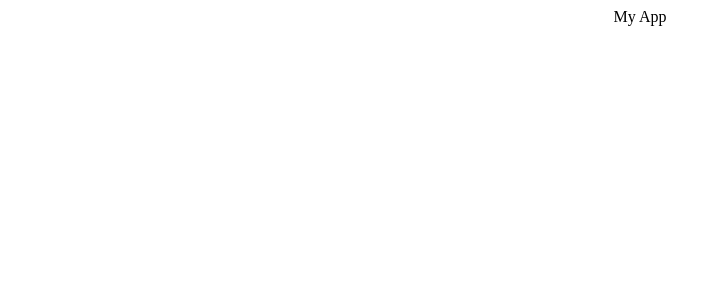
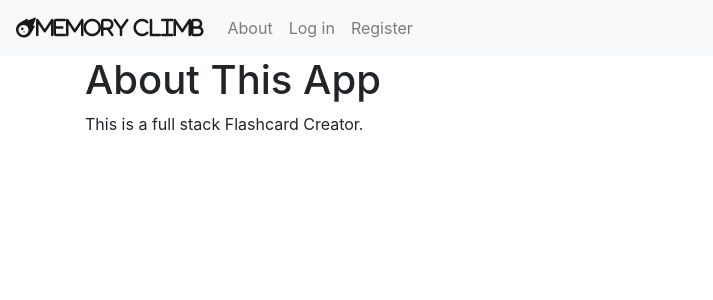
Before and after one commit to Pi-face/Project-4, a React (Create React App) app in the folder Front-end/memory-climb/: page /about in a window 1280 px wide. Shown: the top 300 px of the page, without its empty margins (0-713 px from the left). Built offline with nearby package versions, Linux system fonts and the light colour scheme.

Commit message:
Hit the quan

```diff
--- a/Front-end/memory-climb/package.json
+++ b/Front-end/memory-climb/package.json
@@ -7,7 +7,9 @@
     "@testing-library/react": "^9.5.0",
     "@testing-library/user-event": "^7.2.1",
     "axios": "^0.19.2",
+    "bootstrap": "^4.4.1",
     "react": "^16.13.1",
+    "react-bootstrap": "^1.0.1",
     "react-dom": "^16.13.1",
     "react-router-dom": "^5.1.2",
     "react-scripts": "3.4.1",
--- a/Front-end/memory-climb/public/index.html
+++ b/Front-end/memory-climb/public/index.html
@@ -13,6 +13,7 @@
     <link rel="manifest" href="%PUBLIC_URL%/manifest.json" />
     <script src="https://kit.fontawesome.com/c2603ffeb5.js" crossorigin="anonymous"></script>
 
+
     <title>MemoryClimb | Flash Cards</title>
   </head>
   <body>
--- a/Front-end/memory-climb/src/App.js
+++ b/Front-end/memory-climb/src/App.js
@@ -1,9 +1,26 @@
-import React from 'react';
+import React,{Fragment} from 'react';
+import {BrowserRouter as Router,Route,Switch} from 'react-router-dom';
 import './App.css';
-
+import Header  from './components/layout/Header';
+import Home from './components/pages/Home';
+import About from './components/pages/About';
+import 'bootstrap/dist/css/bootstrap.min.css';
 function App() {
   return (
-    <div className="App">My App</div>
+    <Router>
+     <Fragment>
+
+        <Header />
+
+           <div className='container'>
+            <Switch>
+              <Route exact path='/' component={Home}/>
+              <Route exact path='/about' component={About}/>
+            </Switch>
+           </div>
+
+     </Fragment>
+    </Router>
   );
 }
 
--- /dev/null
+++ b/Front-end/memory-climb/src/components/layout/Header.js
@@ -0,0 +1,35 @@
+import React from 'react';
+// import PropTypes from 'prop-types';
+import {Navbar,Nav,NavDropdown,Form,FormControl,Button} from 'react-bootstrap';
+import Home from '../pages/Home';
+
+
+
+
+const Header = () =>{
+    return(
+<Navbar bg="light" expand="lg">
+  <Navbar.Brand href="/"className='fas fa-meteor'>Memory Climb</Navbar.Brand>
+  <Navbar.Toggle aria-controls="basic-navbar-nav" />
+  <Navbar.Collapse id="basic-navbar-nav">
+    <Nav className="mr-auto">
+      <Nav.Link href='/about'>About</Nav.Link>
+      <Nav.Link href='/about'>Log in</Nav.Link>
+      <Nav.Link href='/about'>Register</Nav.Link>
+    </Nav>
+  </Navbar.Collapse>
+</Navbar>
+    )
+}
+
+// Header.propTypes = {
+//   title: PropTypes.string.isRequired,
+//   icon: PropTypes.string,
+// }
+
+// Header.defaultProps = {
+//     title: 'Memory Climb',
+//     icon: 'fas fa-meteor',
+// }
+
+export default Header
--- /dev/null
+++ b/Front-end/memory-climb/src/components/pages/About.js
@@ -0,0 +1,14 @@
+import React from 'react';
+
+const About = () => {
+    return(
+        <div>
+          <h1>About This App</h1>
+          <p className="my-1">
+            This is a full stack Flashcard Creator.
+          </p>
+        </div>
+    )
+}
+
+export default About
--- /dev/null
+++ b/Front-end/memory-climb/src/components/pages/Home.js
@@ -0,0 +1,11 @@
+import React from 'react';
+
+const Home = () => {
+    return(
+        <div>
+            <h1>Home</h1>
+        </div>
+    )
+}
+
+export default Home
```
Also changed, not shown: 1 other file (tests, documents, lock files or other folders).
